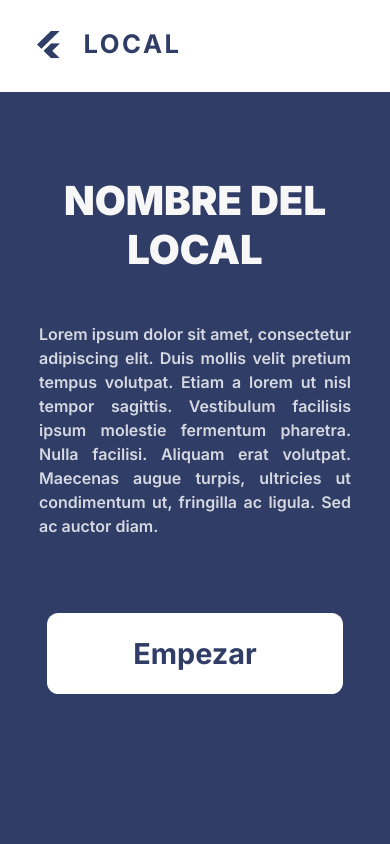
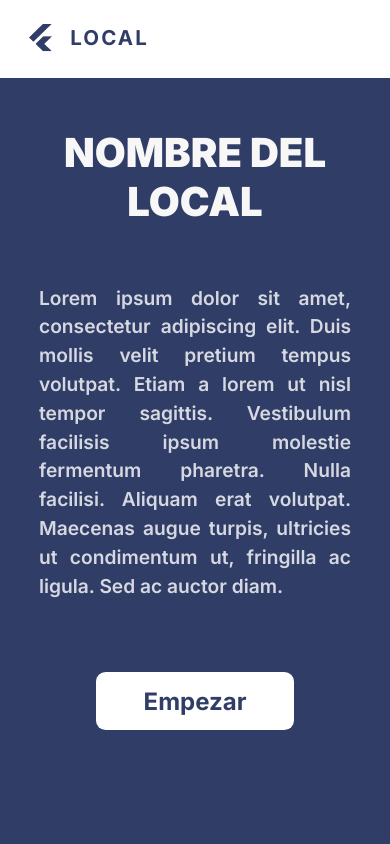
Before and after one commit to Rochi108/shop-web-page, a plain HTML site: page index.html in a window 390 px wide. Shown: the top 844 px of the page. Drawn offline with nearby package versions, Linux system fonts and the light colour scheme.

Commit message:
stuff_c5

```diff
--- a/assets/css/main.css
+++ b/assets/css/main.css
@@ -245,14 +245,21 @@ html {
     color: var(--primary-color);
     background: var(--white-color);
     margin: -1em 0 0 0;
-    font-size: 1.2em;
+    font-size: 1em;
     font-weight: bold;
     text-align: center;
     text-decoration: none;
     display: inline-block;
     border-radius: 0.4em;
-    padding: 0.8em 3em;
+    padding: 0.6em 2em;
     animation: fade-right 1.5s;
+    transition: var(--trans-smooth) ease-in-out;
+}
+
+.home-content .home-text .button-start-home a:hover {
+    transform: scale(1.02);
+    color: #000;
+    transition: all 0.3s ease-in-out
 }
 
 .home-content .home-text .button-start-home {
@@ -935,9 +942,15 @@ html {
 
 @media (max-width: 480px) {
 
+    .navbar ul {
+        padding: 0.2em 0.5em;
+        gap: 0.3em;
+    }
+
     .navbar .logo_name {
-        font-size: 1em;
-        margin-right: 1em;
+        font-size: 0.8em;
+        margin-right: 0.5em;
+        margin-left: 1em;
         width: 100%;
     }
 
@@ -954,7 +967,7 @@ html {
     }
 
     .home-content .home-text {
-        margin: 6em 0 0 0em;
+        margin: 3em 0 0 0;
         width: 80%;
     }
 
@@ -964,21 +977,17 @@ html {
     }
 
     .home-content .home-text p {
-        font-size: 1em;
+        font-size: 1.2em;
     }
 
     .home-content .home-text .button-start-home {
-        margin: 0em 0 9em 0;
+        margin: 0em 0 7em 0;
         font-size: 1.5em;
         font-weight: bold;
-        display:flex;
+        display: flex;
         align-items: center;
         justify-content: center;
-        padding: 1em 1em 1em 1em;
-    }
-
-    .home-content .home-text .button-start-home {
-        text-decoration: none;
+        text-decoration: none
     }
 
     .products h2 {
@@ -993,8 +1002,18 @@ html {
         font-size: 1em;
     }
 
+    .info .info-image{
+        display: block;
+        margin-bottom: -1em;
+    }
+
     .reviews-section h2 {
         font-size: 2em;
+    }
+
+    .review-card img {
+        width: 120px;
+        height: 120px;
     }
 
     .review-card p,
```
